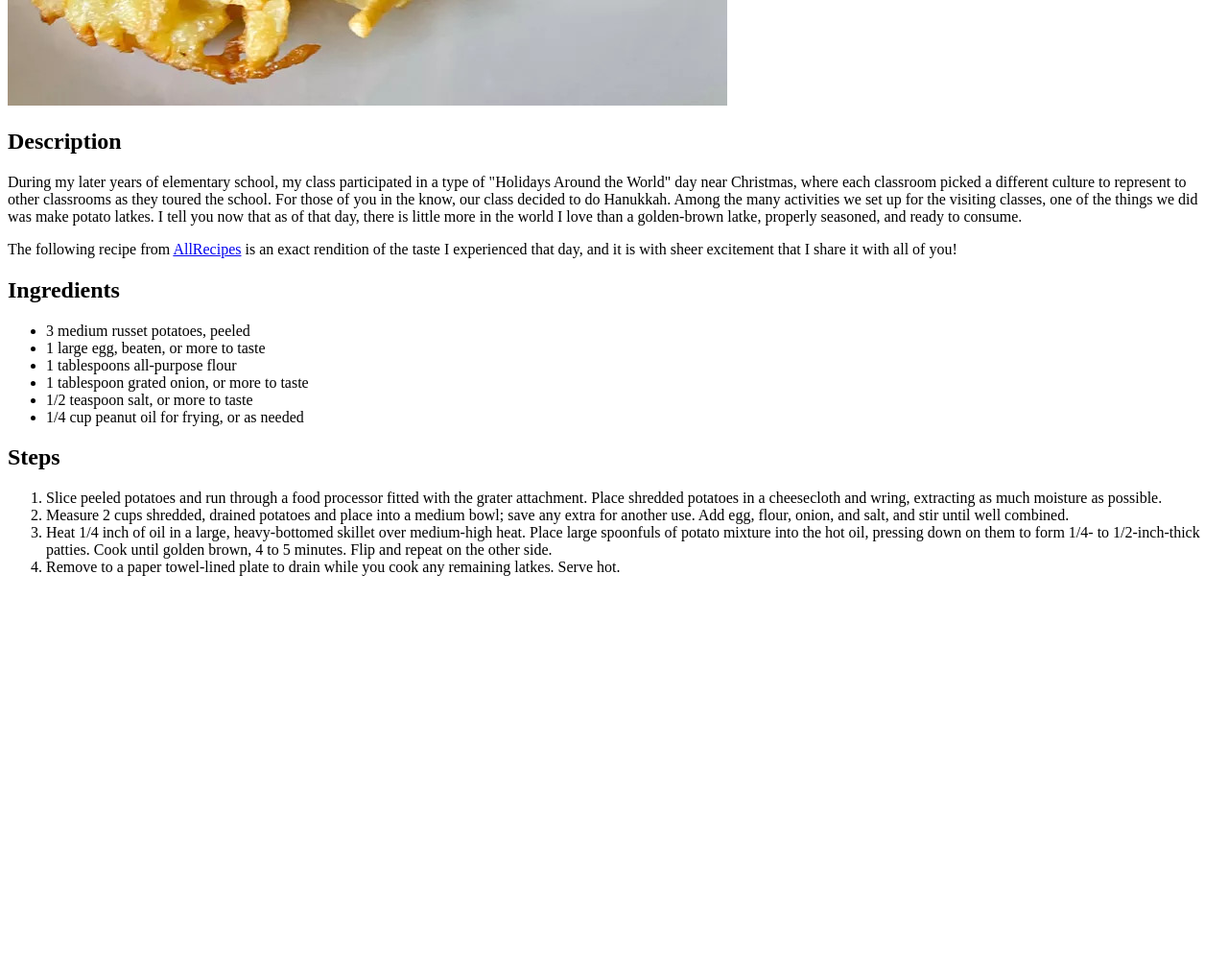
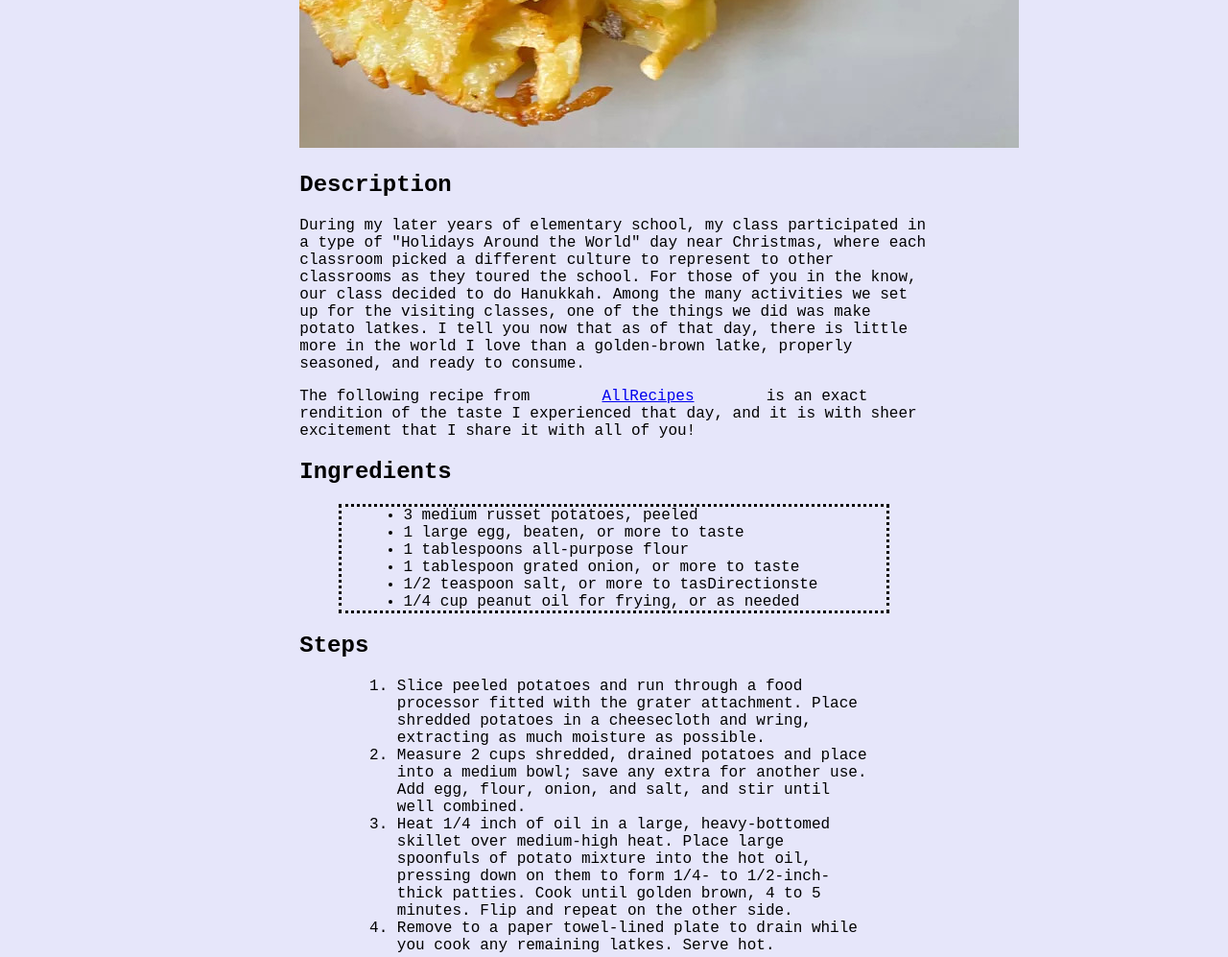
Before and after one commit to CosmicHowl/odin-recipes, a plain HTML site: page recipes/latkes.html in a window 1280 px wide. Shown: the part 720-1717 px from the top of the page at 96% size. Before the commit the page ends 1336 px from the top, so only its background shows below. Drawn offline with Linux system fonts and the light colour scheme; files that its build step writes are made by us from their sources.

Commit message:
Fix typo

```diff
--- a/recipes/latkes.html
+++ b/recipes/latkes.html
@@ -3,6 +3,7 @@
     <head>
         <meta charset="utf-8">
         <title>Potato Latkes</title>
+        <link rel="stylesheet" href="style.css" />
     </head>
     <body>
         <h1>Potato Latkes</h1>
@@ -16,7 +17,7 @@
             <li>1 large egg, beaten, or more to taste</li>
             <li>1 tablespoons all-purpose flour</li>
             <li>1 tablespoon grated onion, or more to taste</li>
-            <li>1/2 teaspoon salt, or more to taste</li>
+            <li>1/2 teaspoon salt, or more to tasDirectionste</li>
             <li>1/4 cup peanut oil for frying, or as needed</li>
         </ul>
         <h2>Steps</h2>
```
